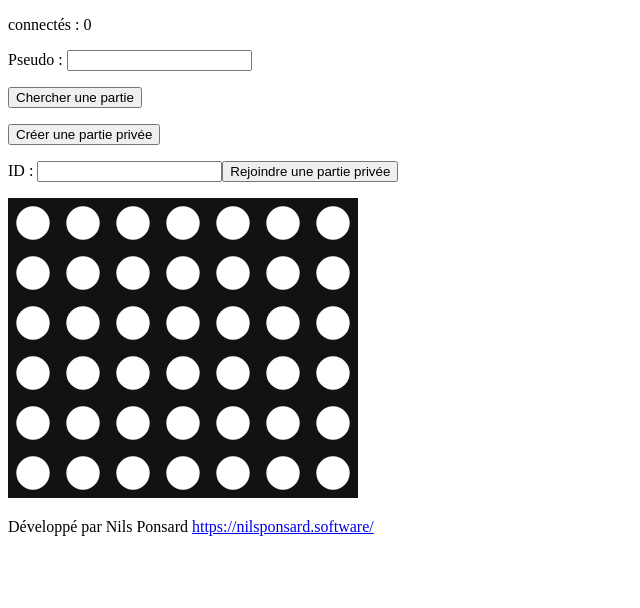
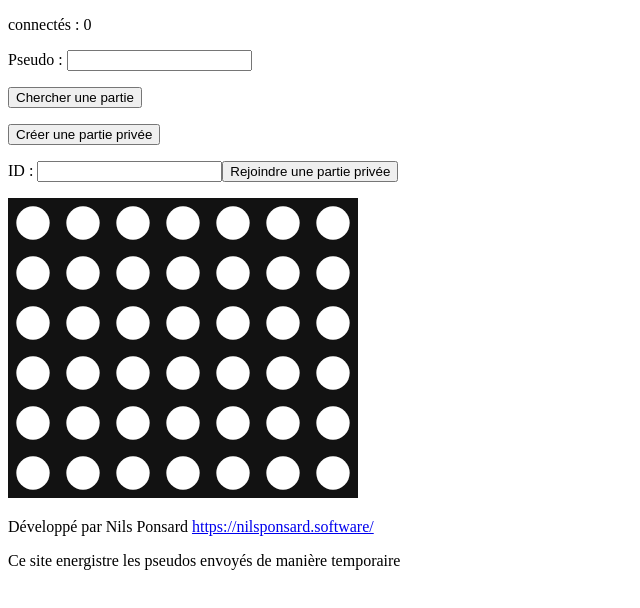
Before and after one commit to NilsPonsard/puissance-4, a website: page public/index.html in a window 1280 px wide. Shown: the whole page, without its empty margins (0-640 px from the left). Drawn offline with nearby package versions, Linux system fonts and the light colour scheme; no server answers.

Commit message:
précision

```diff
--- a/public/index.html
+++ b/public/index.html
@@ -31,6 +31,9 @@
         <p id="tourMessage"> </p>
         <canvas id="cv" style="filter: grayscale(1);"></canvas>
         <p>Développé par Nils Ponsard <a href="https://nilsponsard.software/">https://nilsponsard.software/</a></p>
+        <p>
+            Ce site energistre les pseudos envoyés de manière temporaire
+        </p>
         <script src="/socket.io/socket.io.js"></script>
         <script src="index.js"></script>
 </body>
```
